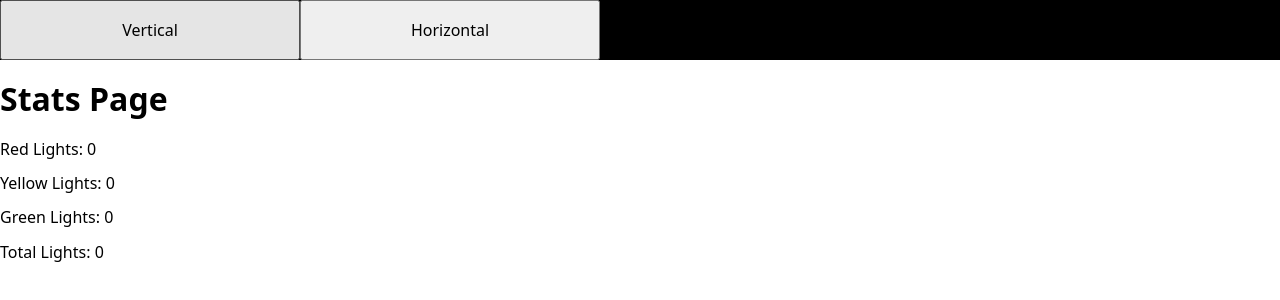
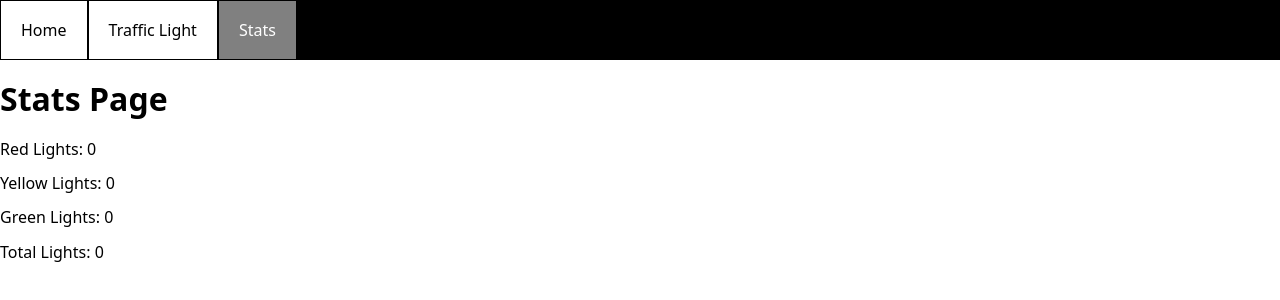
Before and after one commit to MaxfeedLeyn/frontend-labs, a React (Vite) app in the folder traffic-lights/: page /stats in a window 1280 px wide. Shown: the top 300 px of the page. Built offline with nearby package versions, Linux system fonts and the light colour scheme.

Commit message:
Add fixed Header

```diff
--- a/traffic-lights/src/components/Header/Header.module.css
+++ b/traffic-lights/src/components/Header/Header.module.css
@@ -1,9 +1,31 @@
-.trafficLightOrientationsList{
-    display: flex;
-    background-color: black;
+.header {
+  height: 60px;
 }
 
-.trafficLightOrientationButton{
-    height: 60px;
-    width: 300px;
+.nav {
+  height: 100%;
 }
+
+.trafficLightOrientationsList {
+  display: flex;
+  background-color: black;
+  height: 100%;
+}
+
+.trafficLightOrientationsItem {
+  display: flex;
+  align-items: center;
+  justify-content: center;
+  height: 100%;
+  background-color: white;
+  border: 1px solid black;
+}
+
+.trafficLightOrientationsItem:has(> .activeLink) {
+  background-color: gray;
+  color: white;
+}
+
+a {
+  padding: 20px;
+}
--- a/traffic-lights/src/components/Header/Header.tsx
+++ b/traffic-lights/src/components/Header/Header.tsx
@@ -1,32 +1,40 @@
-import Props from "prop-types";
 import css from "./Header.module.css";
+import { NavLink } from "react-router";
 
-import type { Orientation } from "../../types/orientations";
-
-interface HeaderProps {
-  onOrientationChange: (orientation: Orientation) => void;
-}
-
-const Header = ({ onOrientationChange }: HeaderProps) => {
+const Header = () => {
   return (
     <header className={css.header}>
       <nav className={css.nav}>
         <ul className={css.trafficLightOrientationsList}>
           <li className={css.trafficLightOrientationsItem}>
-            <button
-              className={css.trafficLightOrientationButton}
-              onClick={() => onOrientationChange("column")}
+            <NavLink
+              to="/"
+              className={({ isActive }) =>
+                isActive ? css.activeLink : undefined
+              }
             >
-              Vertical
-            </button>
+              Home
+            </NavLink>
           </li>
           <li className={css.trafficLightOrientationsItem}>
-            <button
-              className={css.trafficLightOrientationButton}
-              onClick={() => onOrientationChange("row")}
+            <NavLink
+              to="/traffic-lights"
+              className={({ isActive }) =>
+                isActive ? css.activeLink : undefined
+              }
             >
-              Horizontal
-            </button>
+              Traffic Light
+            </NavLink>
+          </li>
+          <li className={css.trafficLightOrientationsItem}>
+            <NavLink
+              to="/stats"
+              className={({ isActive }) =>
+                isActive ? css.activeLink : undefined
+              }
+            >
+              Stats
+            </NavLink>
           </li>
         </ul>
       </nav>
@@ -34,8 +42,4 @@ const Header = ({ onOrientationChange }: HeaderProps) => {
   );
 };
 
-Header.propTypes = {
-  onOrientationChange: Props.func.isRequired,
-};
-
 export default Header;
--- a/traffic-lights/src/index.css
+++ b/traffic-lights/src/index.css
@@ -4,3 +4,8 @@ ol {
     margin: 0;
     padding: 0;
 }
+
+a {
+    all: unset;
+    cursor: pointer;
+}
--- a/traffic-lights/src/templates/Layout.tsx
+++ b/traffic-lights/src/templates/Layout.tsx
@@ -4,7 +4,7 @@ import Header from "../components/Header/Header";
 function Layout() {
   return (
     <div>
-      <Header onOrientationChange={() => {}} />
+      <Header />
       <main>
         <Outlet />
       </main>
```
